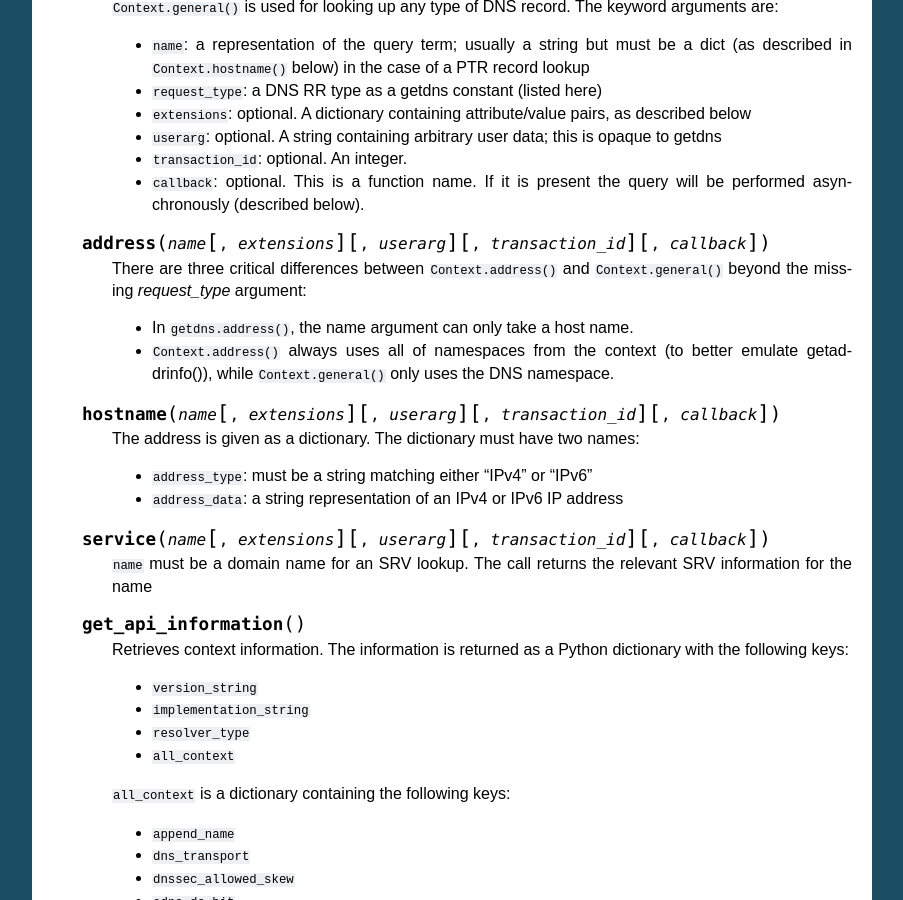
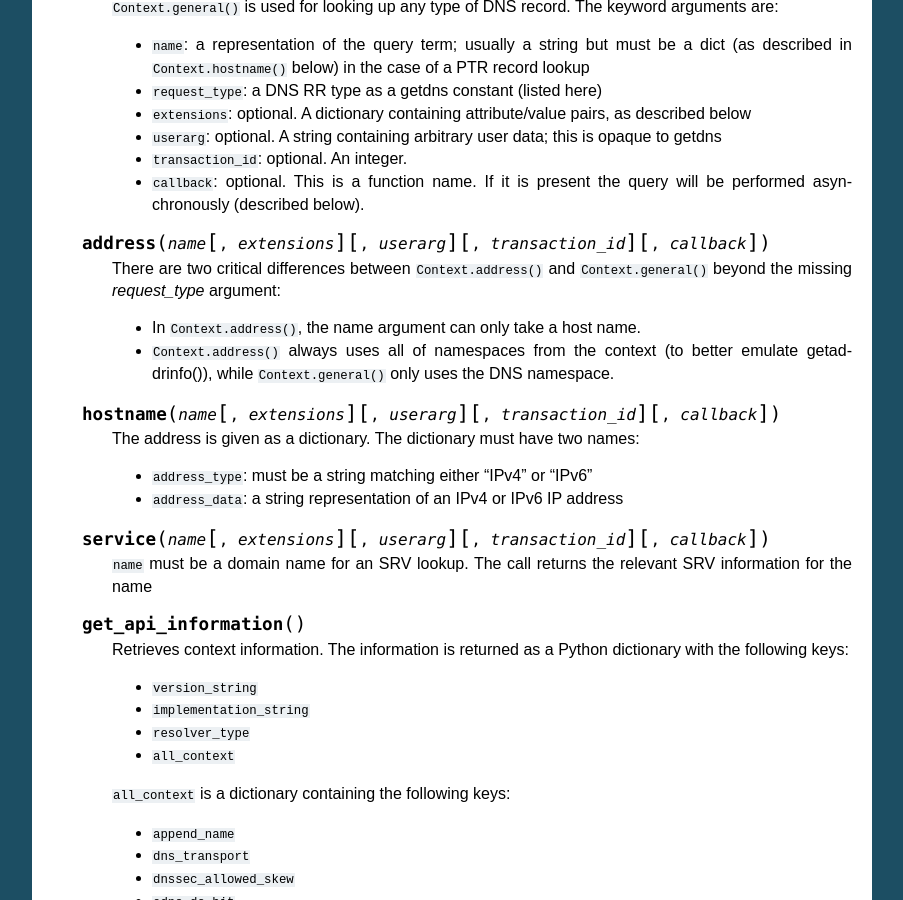
Before and after one commit to getdnsapi/getdns-python-bindings, a Sphinx documentation site: the page built from doc/functions.rst, in a window 1280 px wide and 900 px high, scrolled down 2333 px. Shown: the whole window, without its empty margins (198-1101 px from the left). Built offline with Sphinx 7.4.7, drawn with Linux system fonts in a browser that asks for light colours.

Commit message:
correct docs about address() and general()

```diff
--- a/doc/functions.rst
+++ b/doc/functions.rst
@@ -190,11 +190,11 @@ as its methods and attributes.
 
   .. py:method:: address(name, [extensions], [userarg], [transaction_id], [callback])
 
-   There are three critical differences between
+   There are two critical differences between
    ``Context.address()`` and ``Context.general()`` beyond the missing
    *request_type* argument:
 
-   * In ``getdns.address()``, the name argument can only take a host name.
+   * In ``Context.address()``, the name argument can only take a host name.
    * ``Context.address()`` always uses all of namespaces from the
      context (to better emulate getaddrinfo()), while ``Context.general()`` only uses the DNS namespace.
 
```
